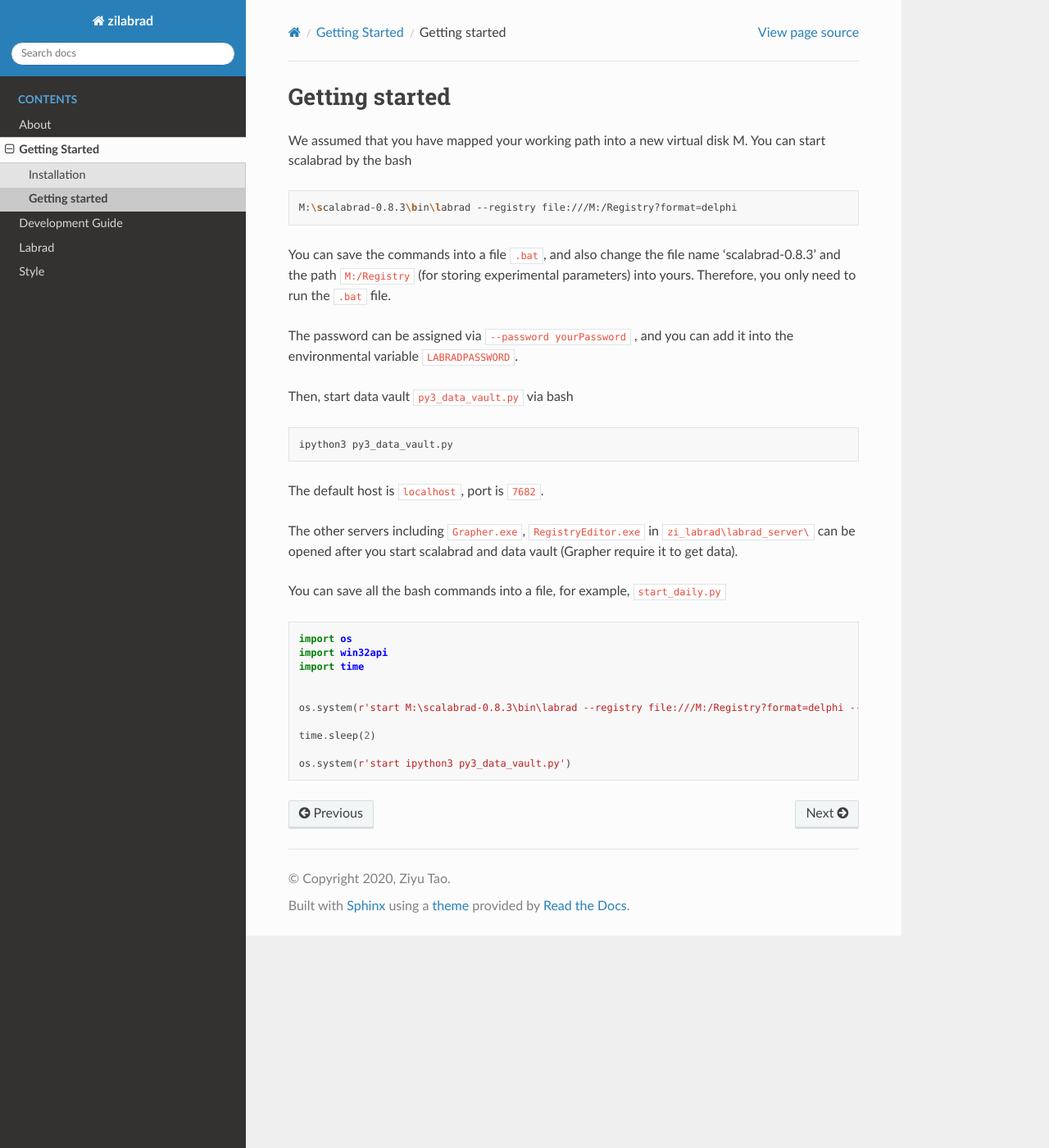
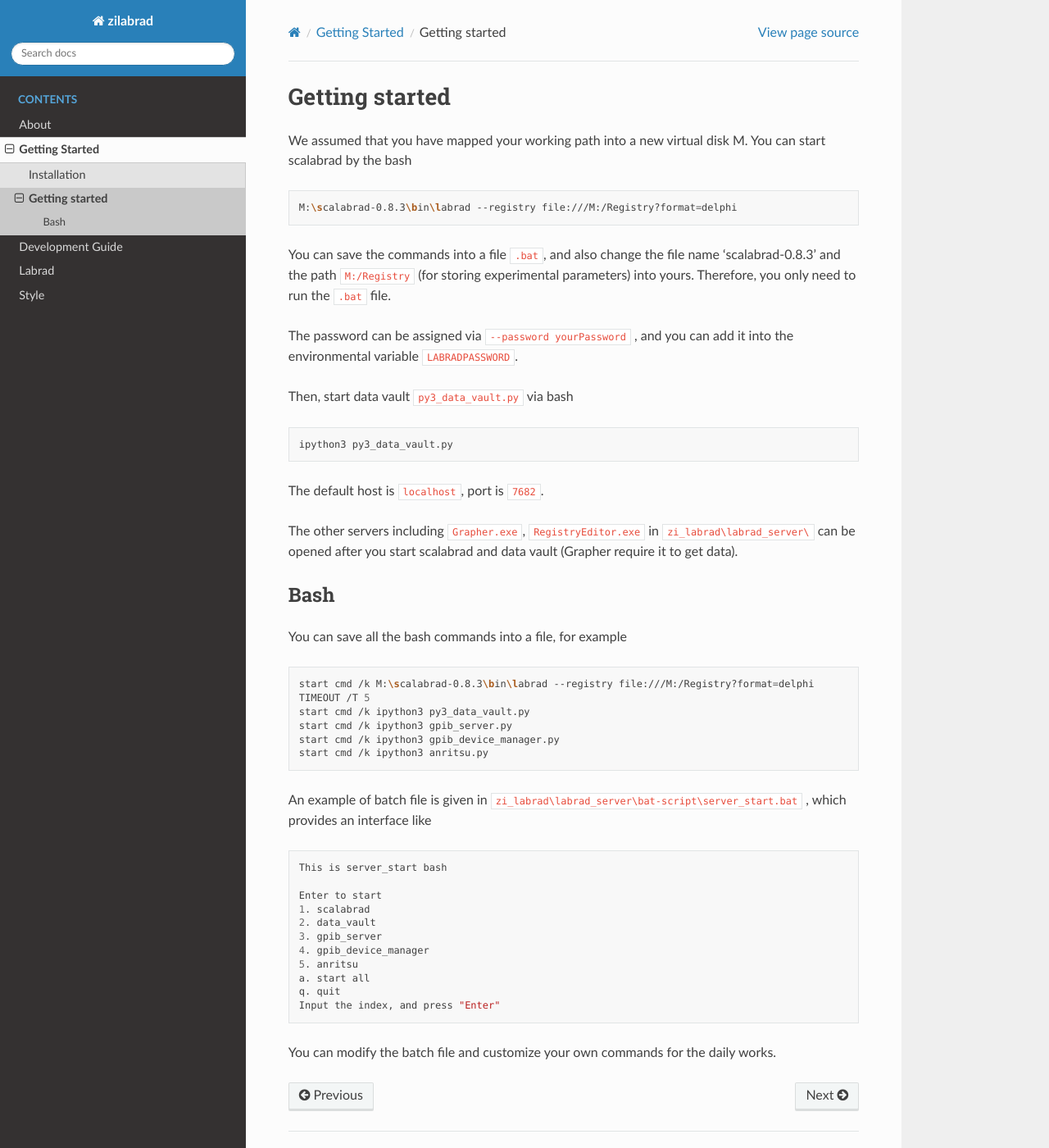
Before and after one commit to ZeeUTao/zi_labrad, a Sphinx documentation site: the page built from docs/source/start/startRun.md, in a window 1280 px wide and 1400 px high. Shown: the whole window at 82% size. Built offline with Sphinx 7.4.7 and the Read the Docs theme 2.0.0, drawn with Linux system fonts in a browser that asks for light colours; pages that are not in the unit, such as notebooks, are missing from menus.

Commit message:
create start_server.bat
create start_server.bat as an interface to quickly start scripts and update docs

````diff
--- a/docs/source/start/startRun.md
+++ b/docs/source/start/startRun.md
@@ -22,23 +22,39 @@ ipython3 py3_data_vault.py
 
 The default host is `localhost`, port is `7682`.
 
-
-
 The other servers including `Grapher.exe`, `RegistryEditor.exe` in  `zi_labrad\labrad_server\` can be opened after you start scalabrad and data vault (Grapher require it to get data).
 
 
 
-You can save all the bash commands into a file, for example, `start_daily.py`
+## Bash
 
-```python
-import os
-import win32api
-import time
+You can save all the bash commands into a file, for example
+
+```bash
+start cmd /k M:\scalabrad-0.8.3\bin\labrad --registry file:///M:/Registry?format=delphi
+TIMEOUT /T 5
+start cmd /k ipython3 py3_data_vault.py
+start cmd /k ipython3 gpib_server.py
+start cmd /k ipython3 gpib_device_manager.py
+start cmd /k ipython3 anritsu.py
+```
 
 
-os.system(r'start M:\scalabrad-0.8.3\bin\labrad --registry file:///M:/Registry?format=delphi --password foo')
 
-time.sleep(2)
+An example of batch file is given in `zi_labrad\labrad_server\bat-script\server_start.bat` , which provides an interface like
 
-os.system(r'start ipython3 py3_data_vault.py')
+```bash
+This is server_start bash
+
+Enter to start
+1. scalabrad
+2. data_vault
+3. gpib_server
+4. gpib_device_manager
+5. anritsu
+a. start all
+q. quit
+Input the index, and press "Enter"
 ```
+
+You can modify the batch file and customize your own commands for the daily works.
````
Also changed, not shown: docs/source/start/install.md (+21 -28 lines), 2 other files.
